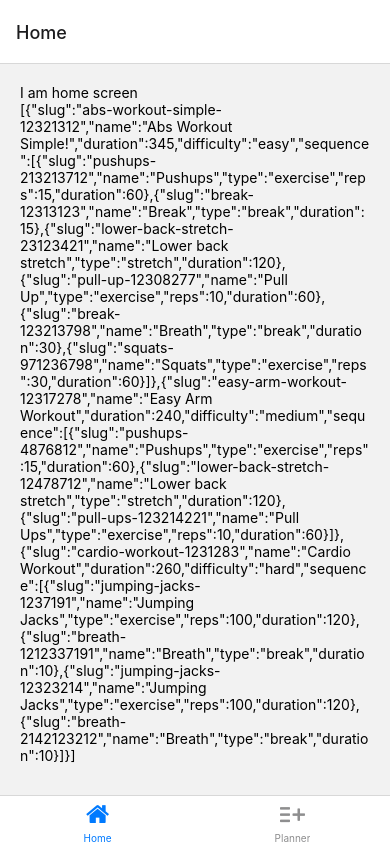
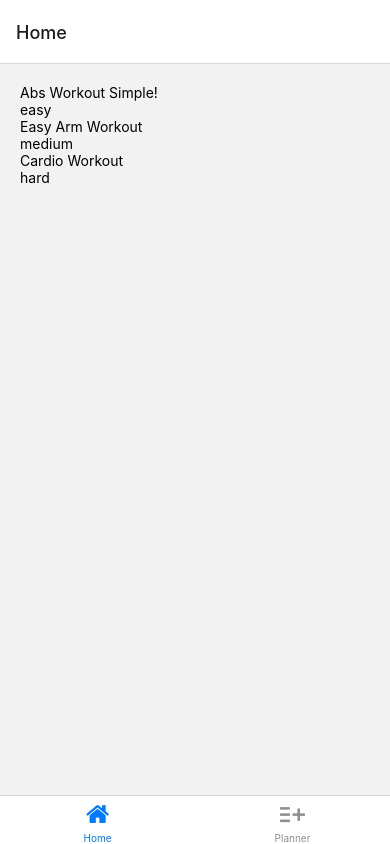
Before and after one commit to chrismcanulty/WorkoutApp, a React Native app: screen /Home in a window 390 px wide. Built offline with nearby package versions, Linux system fonts and the light colour scheme.

Commit message:
extract item name and difficulty to filter displayed data

```diff
--- a/screens/HomeScreen.tsx
+++ b/screens/HomeScreen.tsx
@@ -1,13 +1,25 @@
 import React from 'react';
-import { View, Text, StyleSheet } from 'react-native';
+import { View, Text, StyleSheet, FlatList } from 'react-native';
 import { NativeStackHeaderProps } from '@react-navigation/native-stack';
 import data from '../data.json';
 
 export default function HomeScreen({ navigation }: NativeStackHeaderProps) {
+  // { item }: any -> all props specified as type 'any'; notation below: only {item} has type 'any'
+  const renderItem = ({ item }: { item: any }) => (
+    <View>
+      <Text>{item.name}</Text>
+      <Text>{item.difficulty}</Text>
+    </View>
+  );
+
   return (
     <View style={styles.container}>
-      <Text>I am home screen</Text>
-      <Text>{JSON.stringify(data)}</Text>
+      {/* data must be an array for FlatList */}
+      <FlatList
+        data={data}
+        renderItem={renderItem}
+        keyExtractor={item => item.slug}
+      />
     </View>
   );
 }
```
